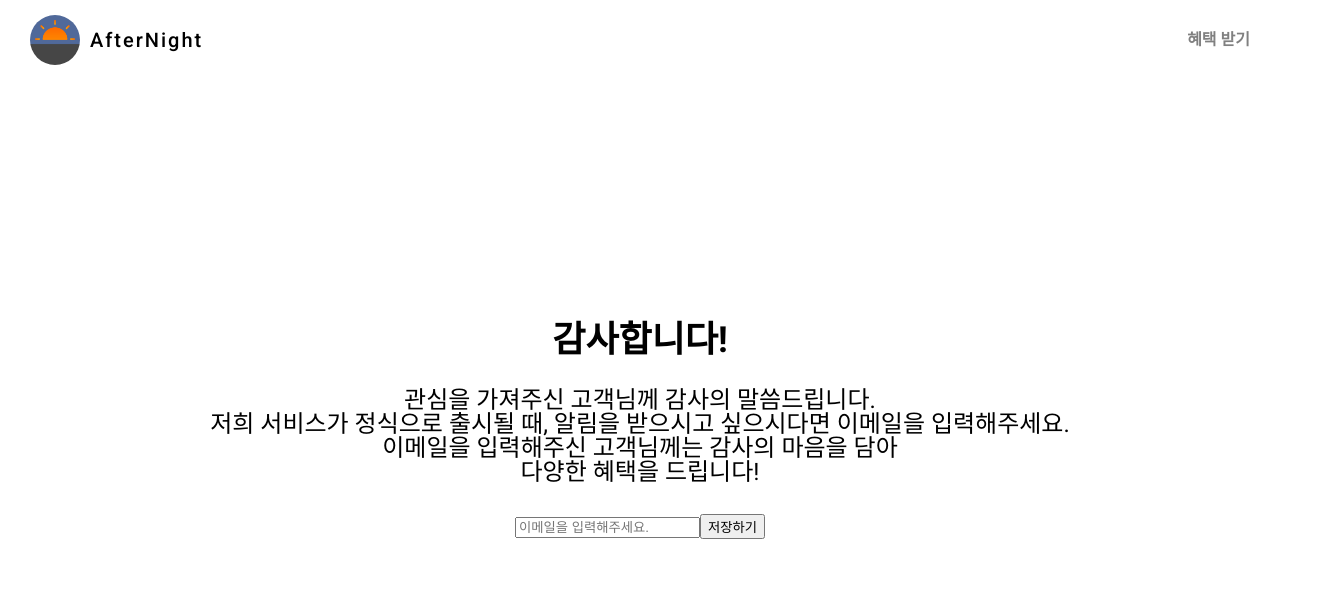
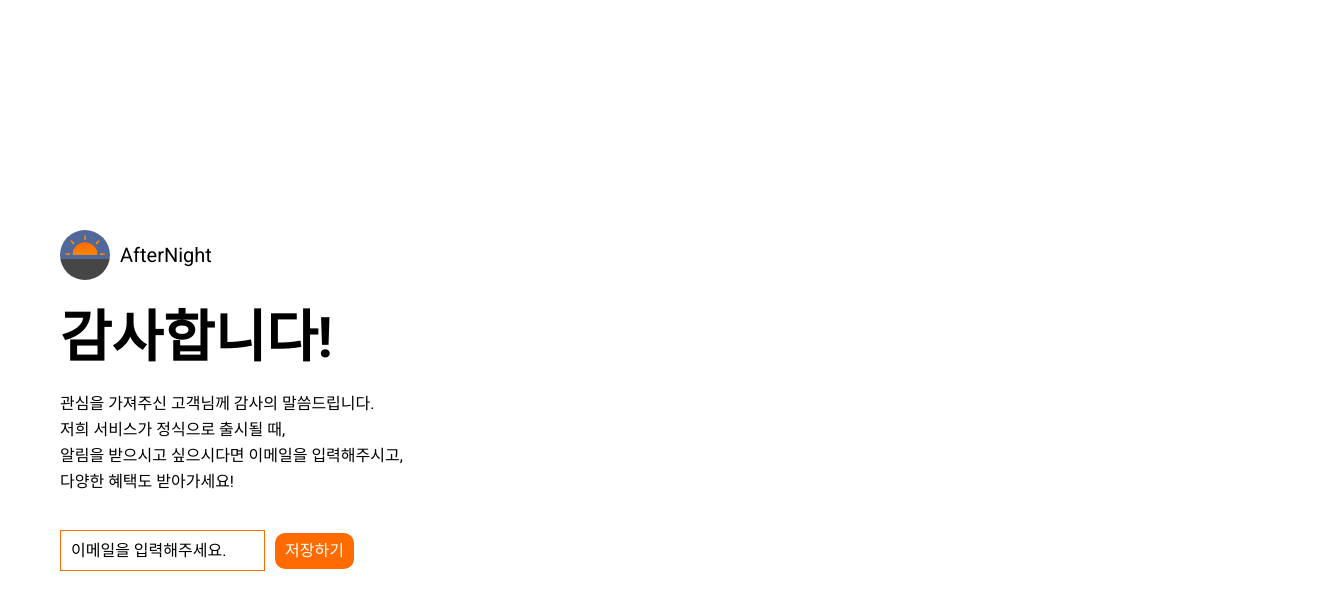
Before and after one commit to boonddiga00/coldbrew-pretotype, a Next.js app: page /emailForm in a window 1280 px wide. Shown: the top 610 px of the page, 1320 px wide, since content can reach past the window. Built offline with nearby package versions, Linux system fonts and the light colour scheme.

Commit message:
Add Styles on EmailForm Page

```diff
--- a/components/Header.tsx
+++ b/components/Header.tsx
@@ -1,4 +1,6 @@
 import Link from "next/link";
+import { useRouter } from "next/router";
+import { useEffect } from "react";
 import styled from "styled-components";
 
 const Container = styled.header`
@@ -42,7 +44,8 @@ const Logo = styled.img`
 `;
 
 const Header = () => {
-  return (
+  const router = useRouter();
+  return router.pathname !== "/emailForm" ? (
     <Container>
       <Navigation>
         <NavIcon logo>
@@ -60,7 +63,7 @@ const Header = () => {
         </NavIcon>
       </Navigation>
     </Container>
-  );
+  ) : null;
 };
 
 export default Header;
--- /dev/null
+++ b/components/interfaces/Logo.tsx
@@ -0,0 +1,29 @@
+import styled from "styled-components";
+
+const Container = styled.div`
+  display: flex;
+  justify-content: center;
+  align-items: center;
+  gap: 10px;
+`;
+
+const LogoIcon = styled.img`
+  width: 50px;
+  height: 50px;
+  border-radius: 50%;
+`;
+
+const LogoText = styled.span`
+  font-size: 20px;
+`;
+
+const Logo = () => {
+  return (
+    <Container>
+      <LogoIcon src="Logo_2.png" />
+      <LogoText>AfterNight</LogoText>
+    </Container>
+  );
+};
+
+export default Logo;
--- a/pages/emailForm.tsx
+++ b/pages/emailForm.tsx
@@ -1,34 +1,69 @@
+import axios from "axios";
 import { SubmitHandler, useForm } from "react-hook-form";
 import styled from "styled-components";
-import Section from "../components/interfaces/Section";
+import Logo from "../components/interfaces/Logo";
 import {
   DescriptionText,
   TitleText,
 } from "../components/interfaces/TextInterfaces";
 
 const Container = styled.div`
-  width: 100%;
-  height: calc(var(--vh, 1vh) * 100);
+  width: 100vw;
+  height: ${({ theme }) => theme.vh100};
   display: flex;
   justify-content: center;
-  align-items: center;
   flex-direction: column;
-  gap: 30px;
+  gap: 10px;
 `;
 
 const TextContainer = styled.div`
+  width: 100vw;
   display: flex;
   flex-direction: column;
   justify-content: center;
-  align-items: center;
+  align-items: flex-start;
   gap: 30px;
+  padding: 20px;
+  background-color: #ffffff;
+`;
+
+const Title = styled(TitleText)`
+  font-size: 56px;
 `;
 
 const Description = styled(DescriptionText)`
-  text-align: center;
+  font-size: 16px;
+  margin-bottom: 10px;
 `;
 
-const Form = styled.form``;
+const Form = styled.form`
+  padding-left: 20px;
+`;
+
+const Input = styled.input`
+  all: unset;
+  padding: 10px 10px;
+  border: 1px solid ${({ theme }) => theme.orangeColor};
+  ::placeholder {
+    color: #000000;
+  }
+`;
+
+const SubmitInput = styled.input`
+  all: unset;
+  padding: 10px 10px;
+  background-color: ${({ theme }) => theme.orangeColor};
+  margin-left: 10px;
+  border-radius: 10px;
+  color: #ffffff;
+`;
+
+const ErrorMessage = styled.span`
+  padding-left: 20px;
+  color: red;
+  font-size: 12px;
+  margin-top: 10px;
+`;
 
 interface IFormValues {
   email: string;
@@ -42,30 +77,37 @@ const EmailForm = () => {
   } = useForm<IFormValues>();
   const EMAIL_REG_EXP =
     /^[0-9a-zA-Z]([-_.]?[0-9a-zA-Z])*@[0-9a-zA-Z]([-_.]?[0-9a-zA-Z])*.[a-zA-Z]{2,3}$/i;
-  const onValid: SubmitHandler<IFormValues> = (data) => {
-    console.log(data);
+  const onValid: SubmitHandler<IFormValues> = async (data) => {
+    await axios.post(
+      "/api/email",
+      {
+        email: data.email,
+      },
+      {
+        headers: {
+          Accept: "application/json",
+        },
+      }
+    );
   };
   return (
-    <Section verticalPadding="30px">
     <Container>
       <TextContainer>
-          <TitleText>감사합니다!</TitleText>
+        <Logo />
+        <Title>감사합니다!</Title>
         <div>
           <Description>
             관심을 가져주신 고객님께 감사의 말씀드립니다.
           </Description>
+          <Description>저희 서비스가 정식으로 출시될 때,</Description>
           <Description>
-              저희 서비스가 정식으로 출시될 때, 알림을 받으시고 싶으시다면
-              이메일을 입력해주세요.
+            알림을 받으시고 싶으시다면 이메일을 입력해주시고,
           </Description>
-            <Description>
-              이메일을 입력해주신 고객님께는 감사의 마음을 담아
-            </Description>
-            <Description>다양한 혜택을 드립니다!</Description>
+          <Description>다양한 혜택도 받아가세요!</Description>
         </div>
       </TextContainer>
       <Form onSubmit={handleSubmit(onValid)}>
-          <input
+        <Input
           placeholder="이메일을 입력해주세요."
           {...register("email", {
             required: "이메일을 입력해주세요.",
@@ -75,11 +117,10 @@ const EmailForm = () => {
             },
           })}
         />
-          <input type="submit" value="저장하기" />
-          <span>{errors.email?.message}</span>
+        <SubmitInput type="submit" value="저장하기" />
       </Form>
+      <ErrorMessage>{errors.email?.message}</ErrorMessage>
     </Container>
-    </Section>
   );
 };
 
```
Lines whose indentation alone changed are shown as unchanged.
